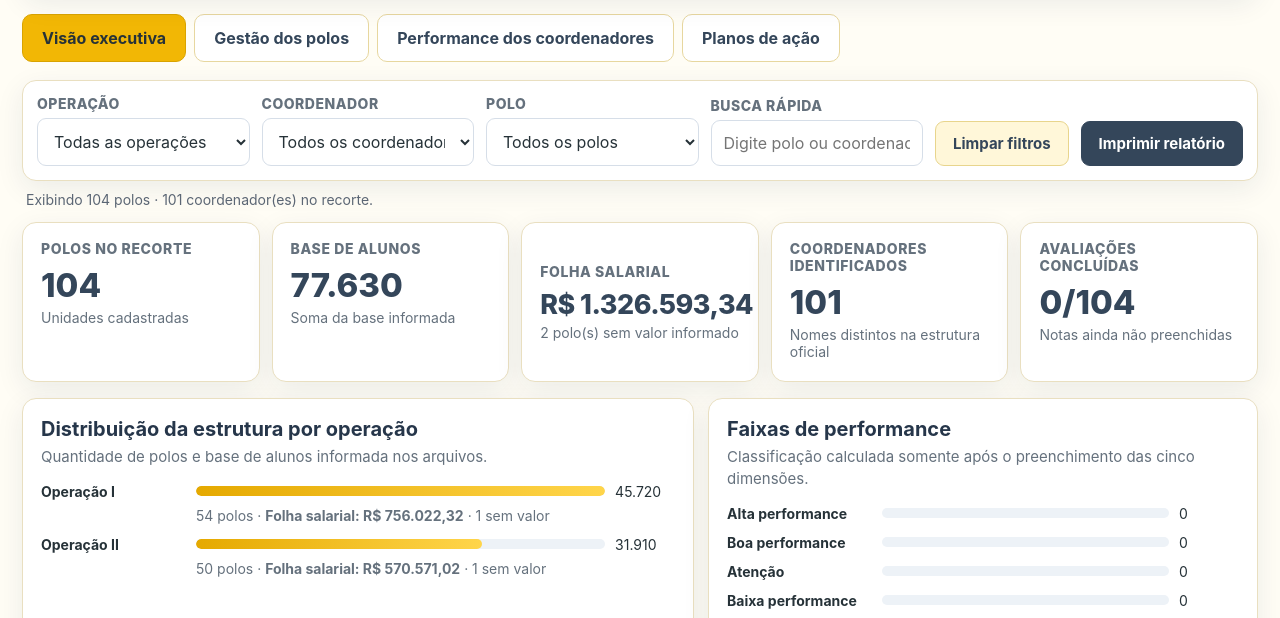
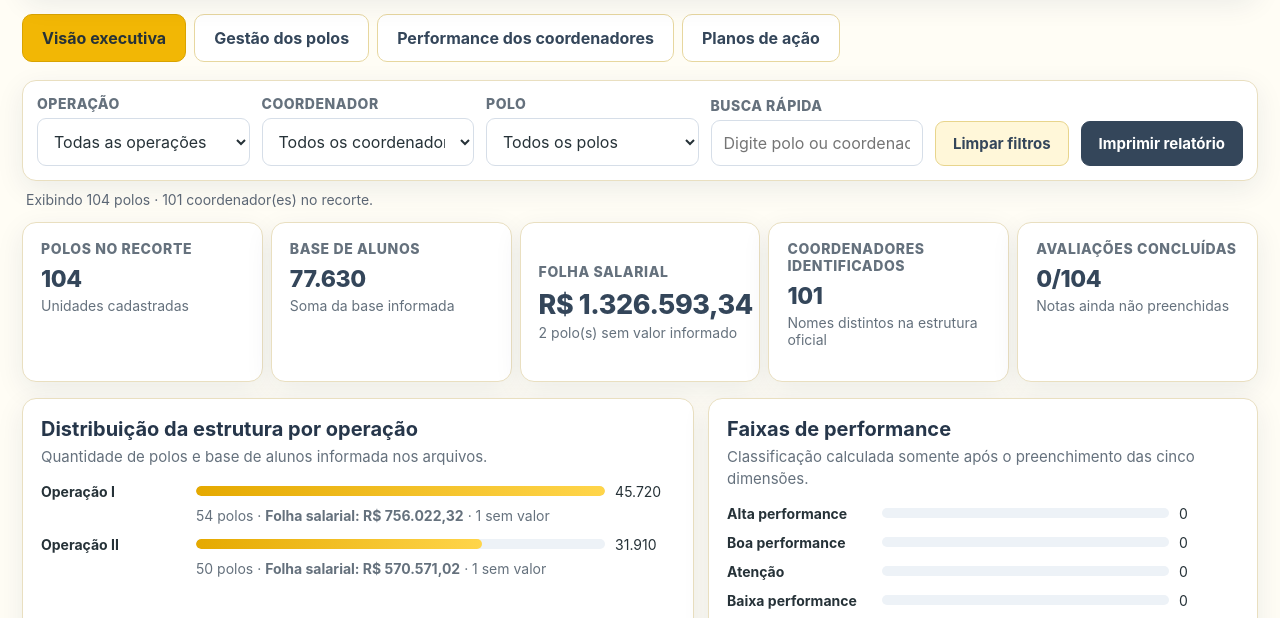
Before and after one commit to josiodorizzi/Modelo-Operativo-Gest-o-Performance, a plain HTML site: page index.html in a window 1280 px wide. Shown: the part 174-792 px from the top of the page. Drawn offline with Linux system fonts and the light colour scheme.

Commit message:
Corrige alinhamento dos cinco cards executivos - V27

```diff
--- a/index.html
+++ b/index.html
@@ -568,4 +568,14 @@ $("printReport").addEventListener("click",printFilteredReport);
 $("detailPole").onchange=renderPole;$("newAction").onclick=()=>editAction(-1);
 populateFilters();renderAll();
 $("filterFeedback").textContent=`Exibindo ${selected().length} polos · ${new Set(selected().flatMap(p=>p.coordenadores)).size} coordenador(es) no recorte.`;
-</script></body></html>
+</script>
+<style>
+/* V27 — alinhamento uniforme dos cinco indicadores executivos */
+#kpis{display:grid!important;grid-template-columns:repeat(5,minmax(0,1fr))!important;gap:8px!important;align-items:stretch!important;width:100%!important}
+#kpis>.kpi{grid-column:auto!important;width:100%!important;min-width:0!important;max-width:none!important;box-sizing:border-box!important;margin:0!important;justify-self:stretch!important}
+#kpis>.kpi.salary-kpi{grid-column:auto!important;width:100%!important;min-width:0!important;max-width:none!important;justify-self:stretch!important}
+#kpis>.kpi .value{max-width:100%;white-space:nowrap;font-size:clamp(20px,1.8vw,29px)!important;letter-spacing:-.4px!important}
+@media(max-width:900px){#kpis{grid-template-columns:repeat(2,minmax(0,1fr))!important;gap:8px!important}#kpis>.kpi.salary-kpi{grid-column:span 2!important}}
+@media(max-width:480px){#kpis{grid-template-columns:1fr!important}#kpis>.kpi.salary-kpi{grid-column:auto!important}}
+</style>
+</body></html>
```
